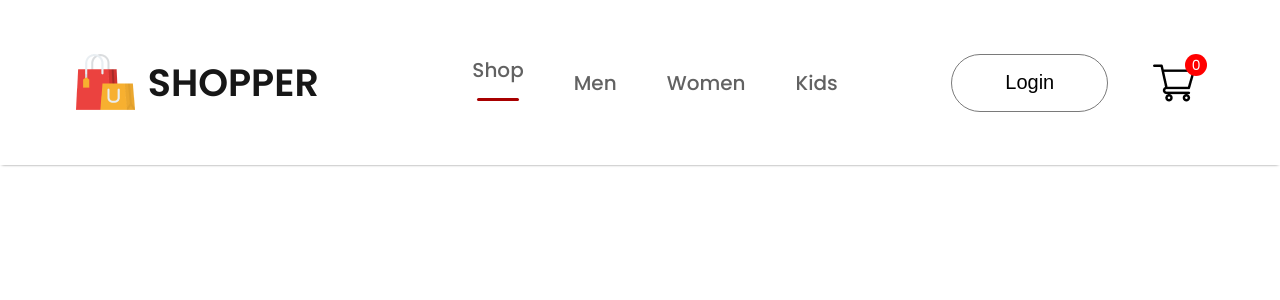
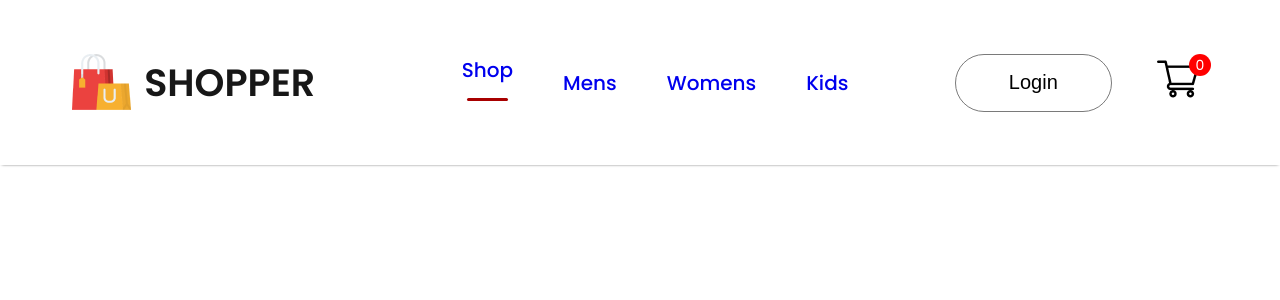
Before and after one commit to Mushfikur007/e-commerce-react, a React (Create React App) app in the folder front-end/: page /kids in a window 1280 px wide. Shown: the top 300 px of the page. Built offline with nearby package versions, Linux system fonts and the light colour scheme.

Commit message:
Route with navbar

```diff
--- a/front-end/src/App.js
+++ b/front-end/src/App.js
@@ -1,10 +1,30 @@
 import './App.css';
 import Navbar from './Components/Navbar/Navbar';
+import {BrowserRouter,Routes,Route} from 'react-router-dom';
+import Shop from './Pages/Shop';
+import ShopCatagory from './Pages/ShopCatagory';
+import Product from './Pages/Product';
+import Cart from './Pages/Cart';
+import LoginSignup from './Pages/LoginSignup';
+
 
 function App() {
   return (
     <div >
+      <BrowserRouter>
       <Navbar/>
+      <Routes>
+        <Route path='/' element={<Shop/>}></Route>
+        <Route path='/mens' element={<ShopCatagory category="mens"/>}></Route>
+        <Route path='/womens' element={<ShopCatagory category="womens"/>}></Route>
+        <Route path='/kids' element={<ShopCatagory category="kids"/>}></Route>
+        <Route path='/product' element={<Product/>}>
+          <Route path=':productId' element={<Product/>}/>
+        </Route>
+        <Route path='/cart' element={<Cart/>}></Route>
+        <Route path='/login' element={<LoginSignup/>}></Route>
+      </Routes>
+      </BrowserRouter>
     </div>
   );
 }
--- a/front-end/src/Components/Navbar/Navbar.jsx
+++ b/front-end/src/Components/Navbar/Navbar.jsx
@@ -2,6 +2,7 @@ import React, { useState } from 'react';
 import './Navbar.css'
 import logo from '../Assets/logo.png';
 import cart_icon from '../Assets/cart_icon.png';
+import { Link } from 'react-router-dom';
 
 const Navbar = () => {
 
@@ -14,14 +15,14 @@ const Navbar = () => {
                 <p>SHOPPER</p>
             </div>
             <ul className="nav-menu">
-                <li onClick={()=>{setMenu("shop")}}>Shop {menu=="shop"?<hr/>:<></>}</li>
-                <li onClick={()=>{setMenu("mens")}}>Men {menu=="mens"?<hr/>:<></>}</li>
-                <li onClick={()=>{setMenu("womens")}}>Women {menu=="womens"?<hr/>:<></>}</li>
-                <li onClick={()=>{setMenu("kids")}}>Kids {menu=="kids"?<hr/>:<></>}</li>
+                <li onClick={()=>{setMenu("shop")}}><Link style={{textDecoration:'none'}} to='/'>Shop</Link>{menu =="shop"?<hr/>:<></>}</li>
+                <li onClick={()=>{setMenu("mens")}}><Link style={{textDecoration:'none'}} to='/mens'>Mens</Link>{menu =="mens"?<hr/>:<></>}</li>
+                <li onClick={()=>{setMenu("womens")}}><Link style={{textDecoration:'none'}} to='/womes'>Womens</Link>{menu =="womens"?<hr/>:<></>}</li>
+                <li onClick={()=>{setMenu("kids")}}><Link style={{textDecoration:'none'}} to='/kids'>Kids</Link>{menu =="kids"?<hr/>:<></>}</li>
             </ul>
             <div className="nav-login-cart">
-                <button>Login</button>
-                <img src={cart_icon} alt="" />
+                <Link to='/login'><button>Login</button></Link>
+                <Link to='/cart'><img src={cart_icon} alt="" /></Link>
                 <div className="nav-cart-count">0</div>
             </div>
         </div>
--- a/front-end/src/Pages/LoginSignup.jsx
+++ b/front-end/src/Pages/ShopCatagory.jsx
@@ -1,6 +1,6 @@
 import React from 'react';
 
-const loginSignup = () => {
+const ShopCatagory = () => {
     return (
         <div>
 
@@ -8,4 +8,4 @@ const loginSignup = () => {
     );
 };
 
-export default loginSignup;
+export default ShopCatagory;
```
Also changed, not shown: 1 other file (tests, documents, lock files or other folders).
